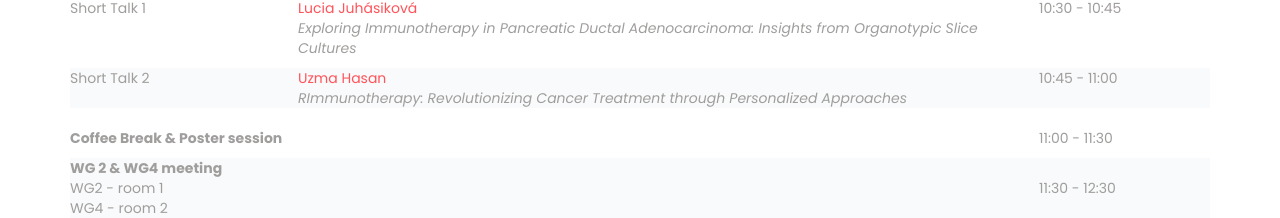
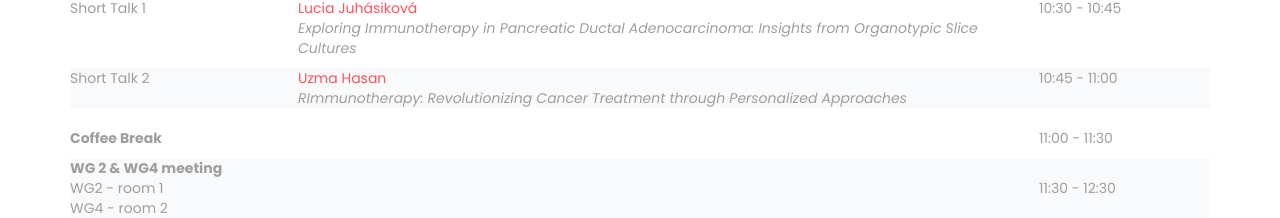
Before and after one commit to immunomodelconference/immunomodelconference.github.io, a plain HTML site: page index.html in a window 1280 px wide. Shown: the part 8954-9172 px from the top of the page. Drawn offline with nearby package versions, Linux system fonts and the light colour scheme.

Commit message:
Update index.html

```diff
--- a/index.html
+++ b/index.html
@@ -879,7 +879,7 @@ If you have any questions, do not hesitate to email <a href="mailto:marta.malesz
 		    <td colspan="3"></td>
 	    	</tr>
 		<tr>
-                <td colspan="2"><b>Coffee Break & Poster session</b></td>
+                <td colspan="2"><b>Coffee Break</b></td>
 		<td>11:00 - 11:30</td>
             	</tr>
 		<tr class="empty-row2">
```
